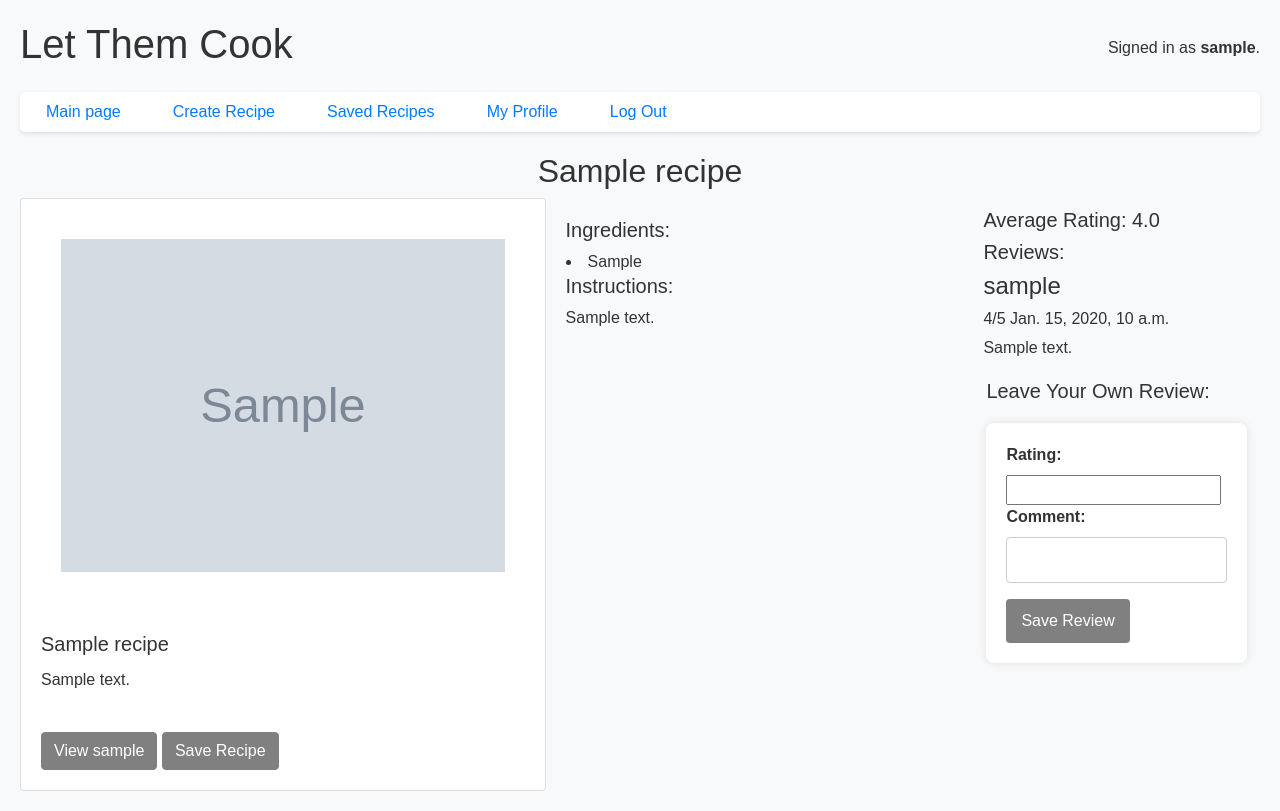
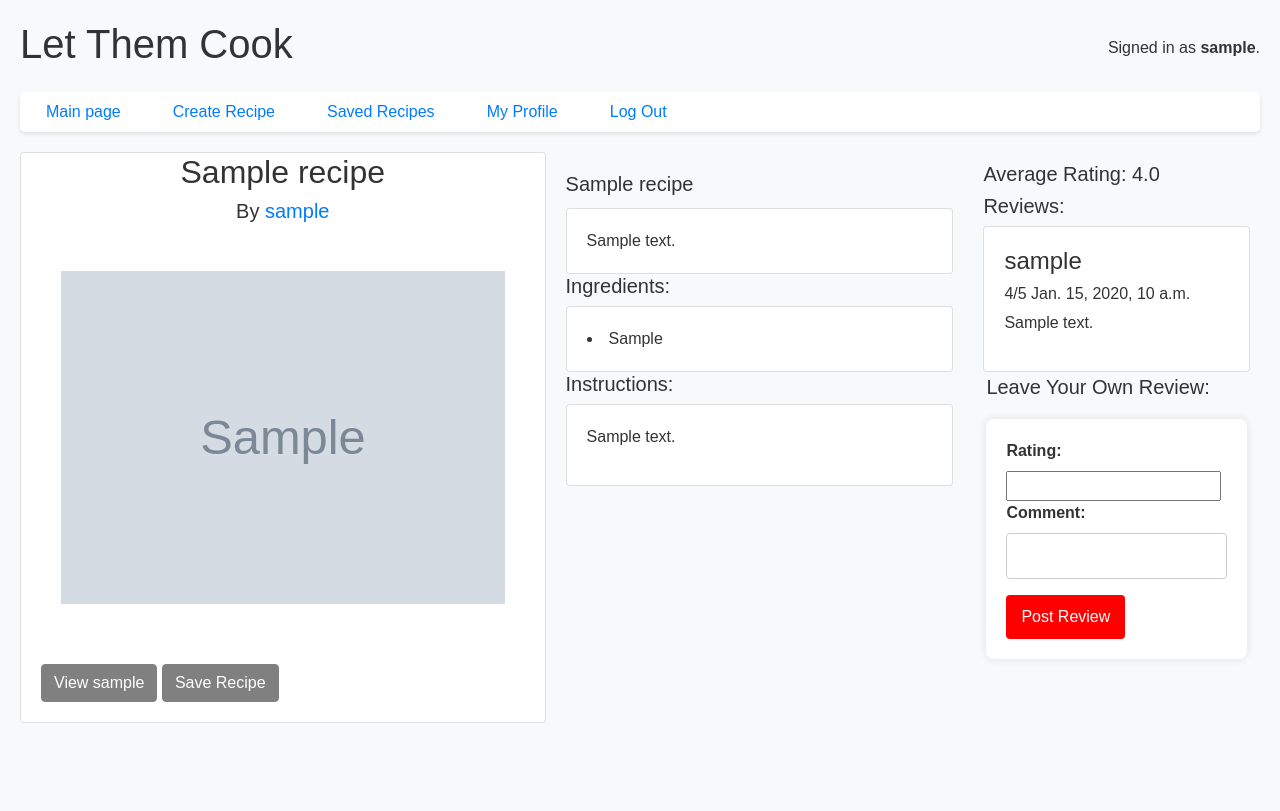
Before and after one commit to LiuLiuBov/LetThemCook, a Django app: page /letthemcookapp/recipe/1/ in a window 1280 px wide. After the commit the page ends 723 px from the top, so only its background shows below. Run offline with Django 5.2, Linux system fonts and the light colour scheme; a user stored in the database is signed in; tables that the repository leaves empty hold one stand-in row (values such as "Sample post"); grey boxes marked "Sample" are stand-in pictures; some libraries are stand-ins or nearby versions.

Commit message:
recipe page done

```diff
--- a/letthemcookapp/forms.py
+++ b/letthemcookapp/forms.py
@@ -13,6 +13,7 @@ class RecipeForm(forms.ModelForm):
 
 
 class ReviewForm(forms.ModelForm):
+
     rating = forms.IntegerField()
     comment = forms.CharField()
     class Meta:
--- a/templates/recipe.html
+++ b/templates/recipe.html
@@ -1,17 +1,20 @@
 {% extends 'layout.html' %}
 
 {% block body%}
-<h2> {{  recipe.title }} </h2>
 <div style="display:inline-flex; grid-template-columns: 3fr 3fr; columns:3;">
     <div class="card" style="column-width:100px">
+        <div>
+            <h2> {{  recipe.title }} </h2>
+            <h5 align="center">By
+            <a href="profile/{{recipe.user}}">
+                {{recipe.user}}
+            </a>
+            </h5>
+        </div>
         <div class="recipe-image">
             {% if recipe.picture %}
                 <img src="{{ recipe.picture.url }}" class="card-img-top img-fluid" alt="{{ recipe.title }}" style="width:500px; height:auto; padding:20px">
             {% endif %}
-        </div>
-        <div class="recipe-description" style="padding:20px">
-            <h5 class="card-title">{{ recipe.title }}</h5>
-            <p class="card-text">{{ recipe.quick_description }}</p>
         </div>
 
         <div class="buttons" style="padding:20px">
@@ -21,17 +24,27 @@
     </div>
 
     <div class="recipe-core" style="column-width:400px; padding:20px">
+        <h5 class="card-title">{{ recipe.title }}</h5>
+        <div class="card" style="padding:20px">
+            <p class="card-text">{{ recipe.quick_description }}</p>
+        </div>
         <h5>Ingredients:</h3>
+        <div class="card" style="padding:20px">
         {% for ingredient in ingredients %}
             <li>{{ingredient}}</li>
         {% endfor %}
+        </div>
         <h5>Instructions:</h3>
-        <p class="recipe-content" style="grid-template-columns: fit-content(80%)"> {{recipe.content}} </p>
+
+        <div class="card" style="padding:20px">
+            <p class="recipe-content" style="grid-template-columns: fit-content(80%)"> {{recipe.content}} </p>
+        </div>
     </div>
 
     <div id="reviews" style="padding:10px">
         <h5 id="average-raring">Average Rating: {{average}}</h5>
         <h5 id="reviews-title">Reviews:</h5>
+        <div class="card" style="padding:20px">
         {% for review in reviews %}
             <div>
                 <h4>{{review.user.username}}</h4>
@@ -39,13 +52,14 @@
                 <p>{{review.comment}}</p>
             </div>
         {% endfor %}
+        </div>
         <div id="create-review" style="border-color:solid lightgray; padding: 3px;">
             <h5 class="add-reviews-title">Leave Your Own Review:</h5>
             {% if user.is_authenticated %}
                 <form action="create_review/" method="post">
                     {% csrf_token %}
                     {{ form }}
-                    <button type="submit" style="background-color:gray; border-color:gray">Save Review</button>
+                    <button type="submit" style="background-color:red; border-color:red">Post Review</button>
                 </form>
             {% endif %}
         </div>
```
